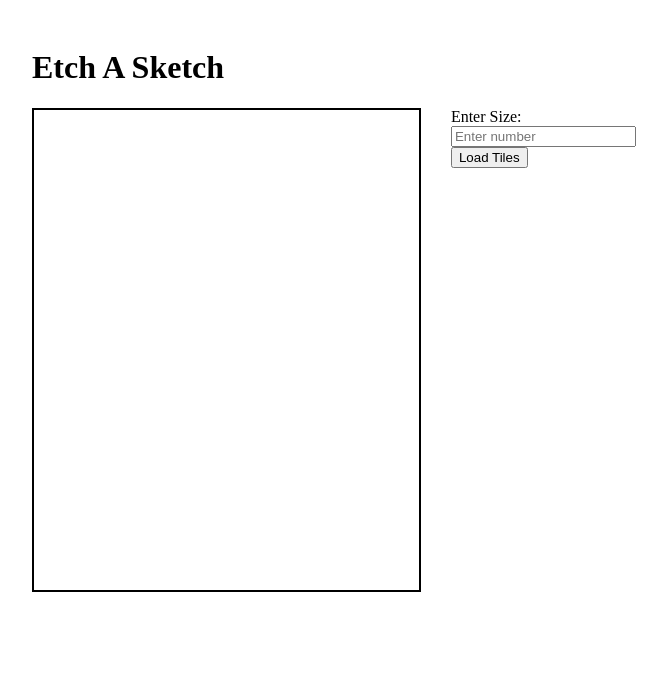
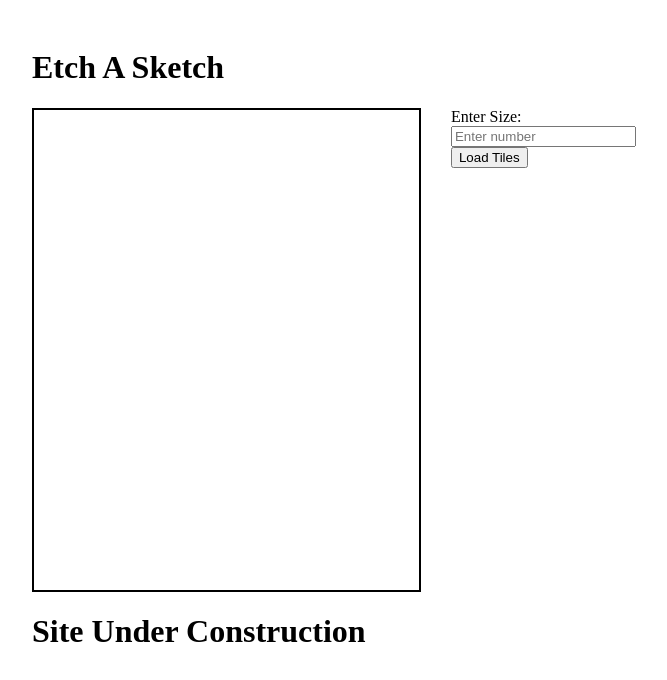
Before and after one commit to kimfom01/EtchASketch, a plain HTML site: page index.html in a window 1280 px wide. Shown: the whole page, without its empty margins (292-959 px from the left). Drawn offline with Linux system fonts and the light colour scheme.

Commit message:
Add disclaimer

```diff
--- a/index.html
+++ b/index.html
@@ -26,6 +26,9 @@
                 </div>
             </form>
         </div>
+
+        <!-- Disclaimer -->
+        <h1>Site Under Construction</h1>
     </main>
 
     <script src="index.js"></script>
```
